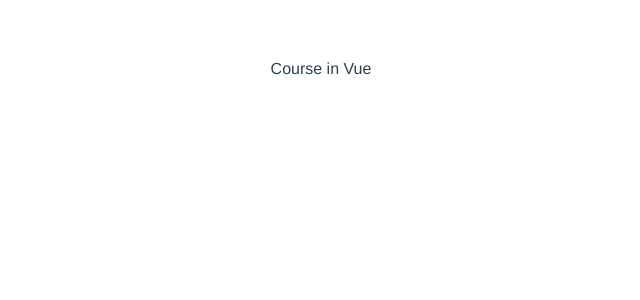
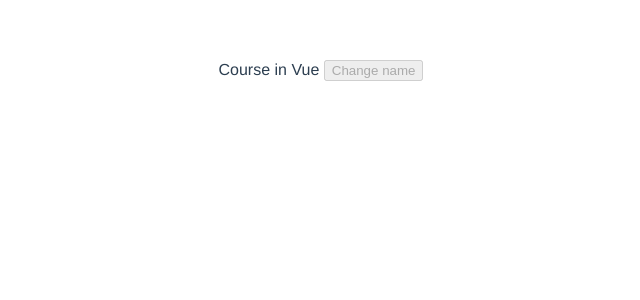
Before and after one commit to vishchak/vue-proj, a Vue app: page / in a window 1280 px wide. Shown: the top 300 px of the page, without its empty margins (319-959 px from the left). Built offline with nearby package versions, Linux system fonts and the light colour scheme.

Commit message:
add and disable a button;

```diff
--- a/src/components/skills.vue
+++ b/src/components/skills.vue
@@ -1,6 +1,7 @@
 <template>
   <div class="skills">
     {{ name }}
+    <button v-on:click="changeName" v-bind:disabled="btnState">Change name</button>
   </div>
 </template>
 
@@ -9,7 +10,8 @@ export default {
   name: 'MySkills',
   data() {
     return {
-      name: 'Course in Vue'
+      name: 'Course in Vue',
+      btnState: true
     }
   }
 }
```
